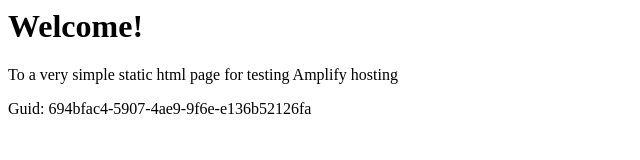
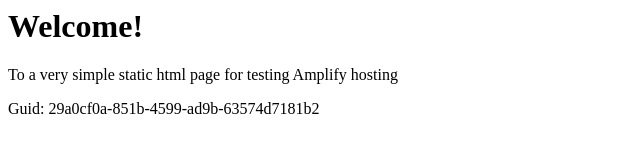
Before and after one commit to aws-aemilia-cmh/Github-PR-Commit-Integration-Test-DoNotTouch-GitHubWebhookPushCanaryTest-v1-preprod-us-east-2, a website: page src/index.html in a window 1280 px wide. Shown: the full height of the page, 0-640 px from the left. Drawn offline with Linux system fonts and the light colour scheme.

Commit message:
commit from integ tests

```diff
--- a/src/index.html
+++ b/src/index.html
@@ -12,6 +12,6 @@
 <body>
     <h1>Welcome!</h1>
     <p>To a very simple static html page for testing Amplify hosting</p>
-    <p>Guid: 694bfac4-5907-4ae9-9f6e-e136b52126fa</p></body>
+    <p>Guid: 29a0cf0a-851b-4599-ad9b-63574d7181b2</p></body>
 
 </html>
```
